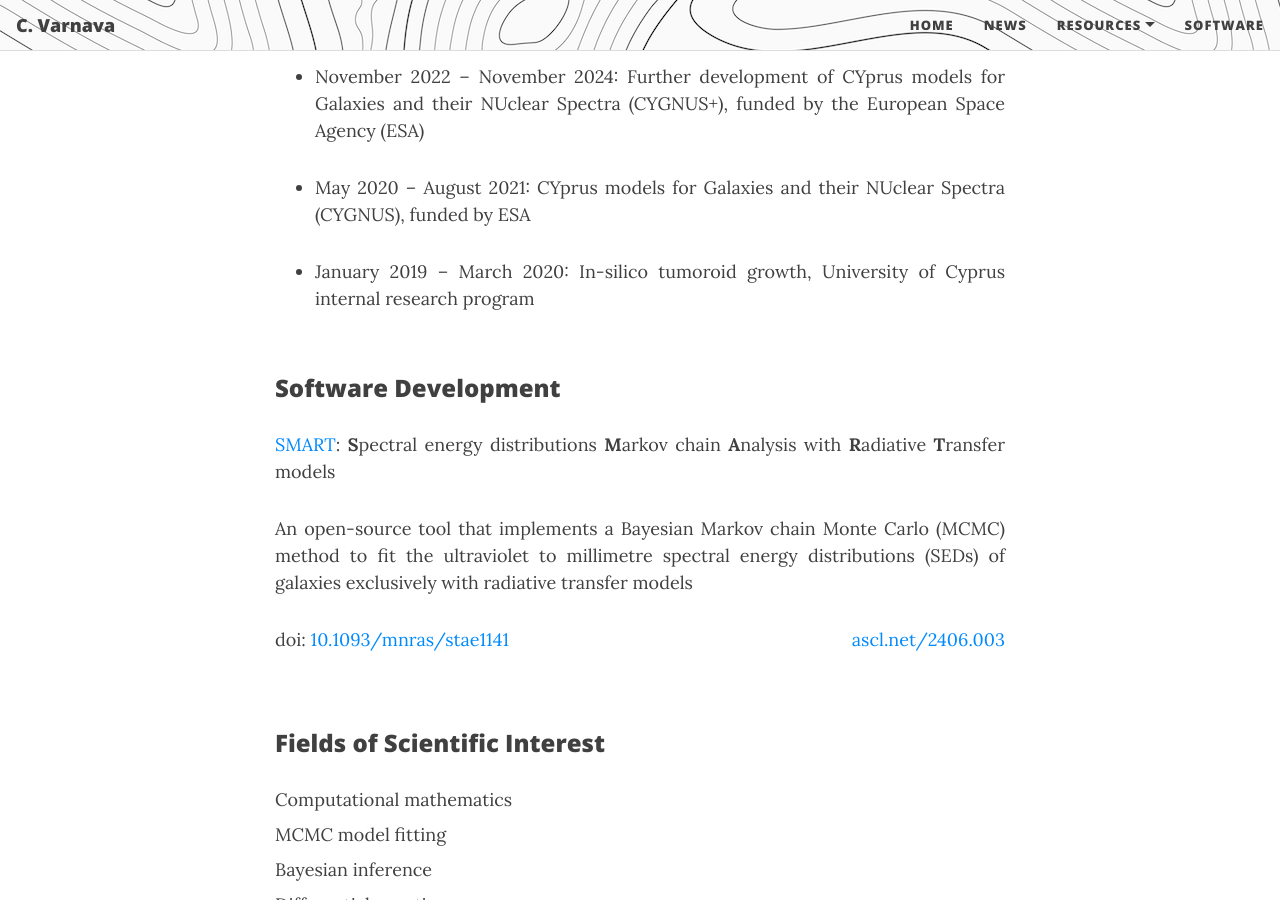
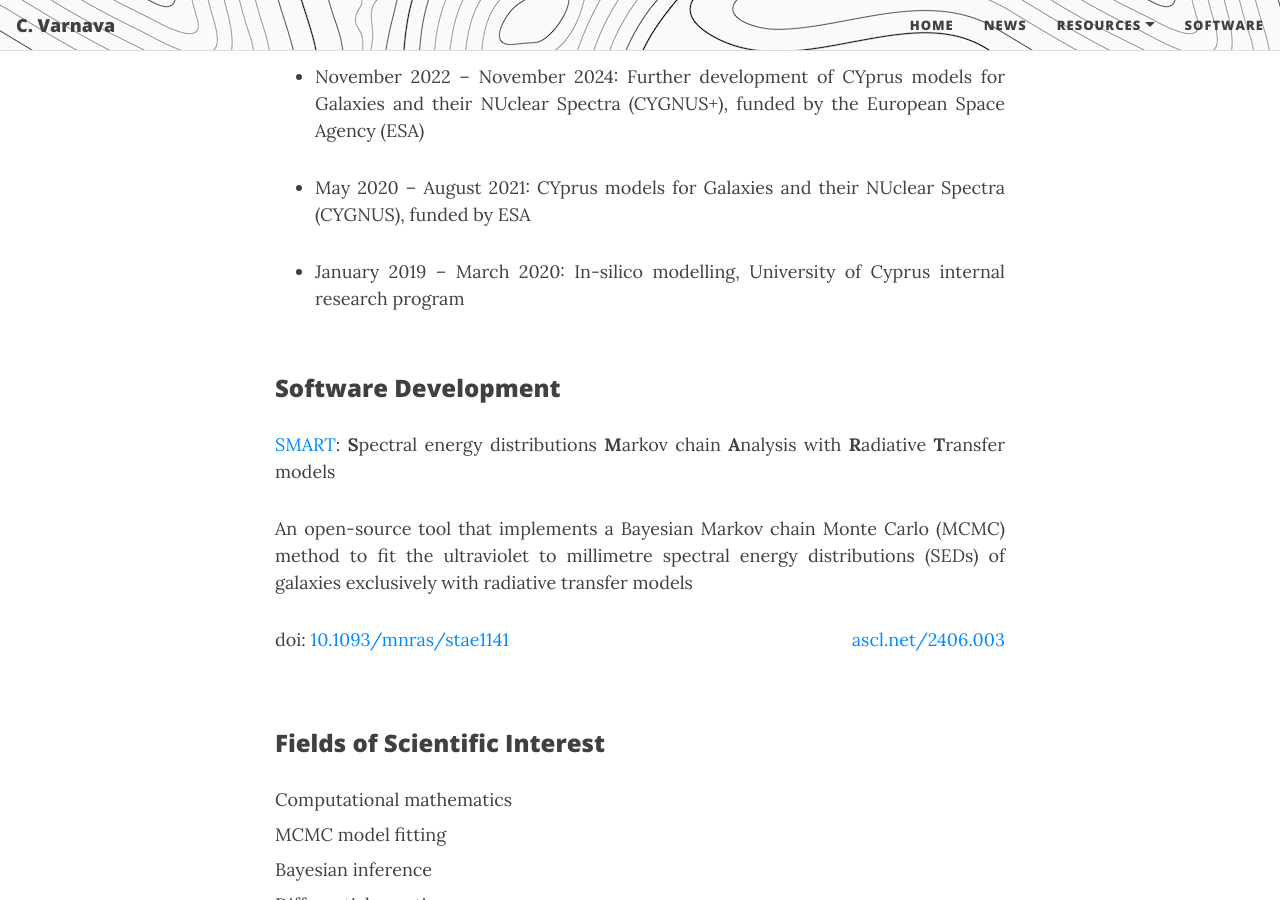
Before and after one commit to ch-var/ch-var.github.io, a Jekyll site: the page built from cv.html, in a window 1280 px wide and 900 px high, scrolled down 1807 px. Built offline with Jekyll 4.4.1, drawn with Linux system fonts in a browser that asks for light colours; formulas are drawn with MathJax 3.

Commit message:
Update cv.html

```diff
--- a/cv.html
+++ b/cv.html
@@ -63,7 +63,7 @@ AED105 Business Statistics (E-Learning)</li>
 <p>
 <li align='justify'>May 2020 – August 2021: CYprus models for Galaxies and their NUclear Spectra (CYGNUS), funded by ESA</li>
 <p>
-<li align='justify'>January 2019 – March 2020: In-silico tumoroid growth, University of Cyprus internal research program</li>
+<li align='justify'>January 2019 – March 2020: In-silico modelling, University of Cyprus internal research program</li>
 </ul>
 <br>
 <h3>Software Development</h3>
```
